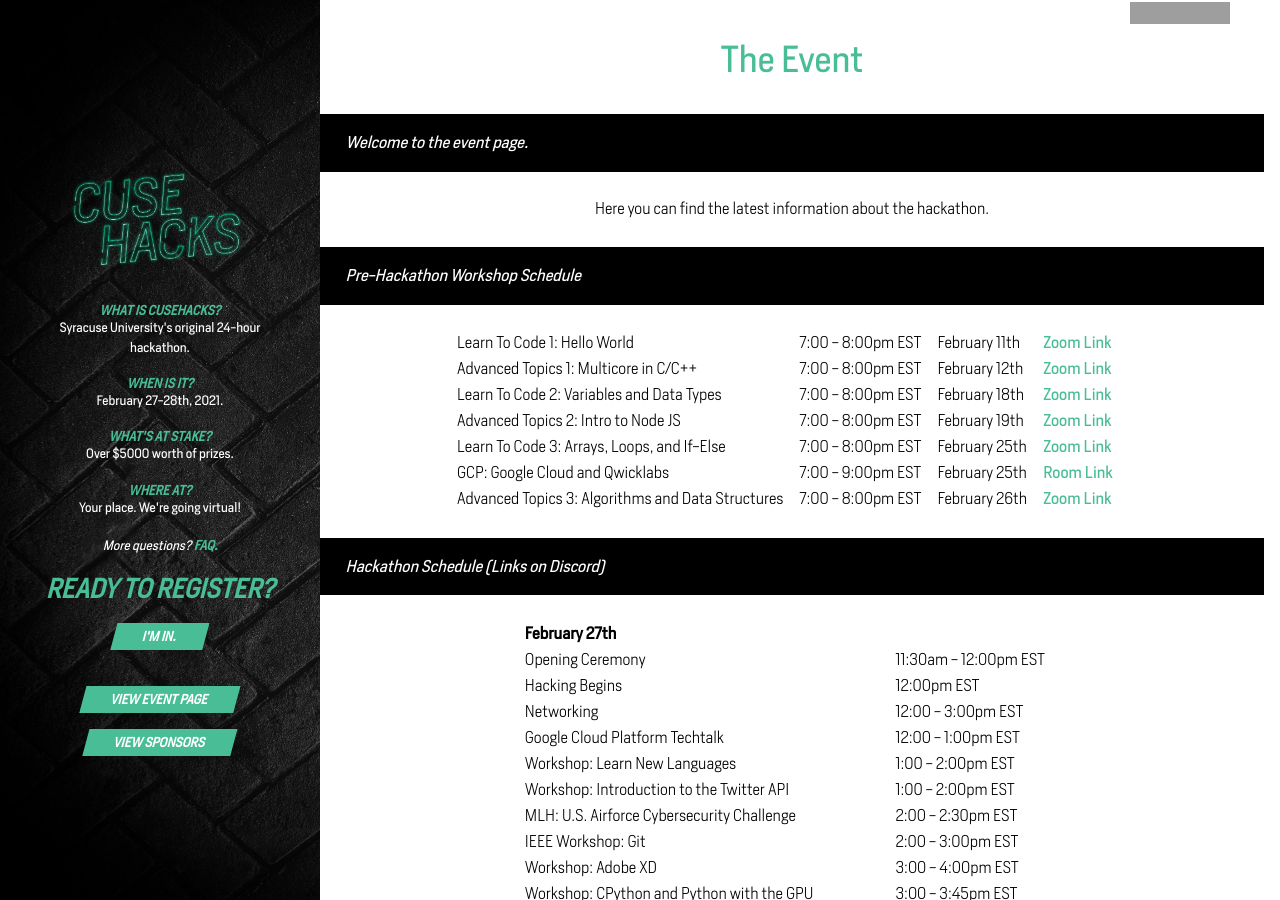
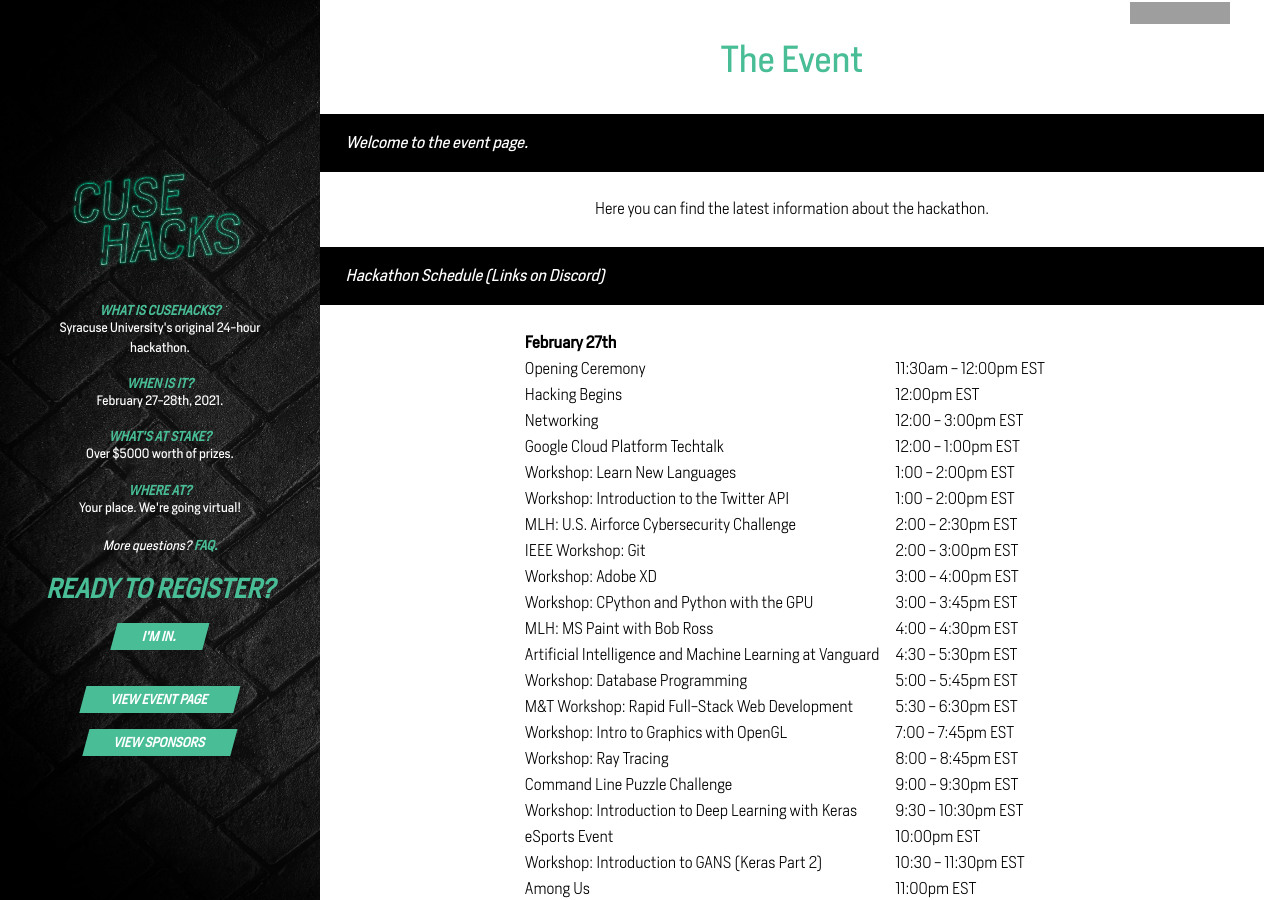
Before and after one commit to innovateorange/cusehacks, a Jekyll site: the page built from event.html, in a window 1280 px wide and 900 px high. Built offline with Jekyll 4.4.1, drawn with Linux system fonts in a browser that asks for light colours; nearby versions of some CDN libraries; a script that is not in the unit is left out; grey boxes are pictures that could not be loaded.

Commit message:
removed prehackathon schedule

```diff
--- a/_config.yml
+++ b/_config.yml
@@ -226,44 +226,6 @@
   - header: "Welcome to the event page."
     content: >
       Here you can find the latest information about the hackathon.
-  - header: "Pre-Hackathon Workshop Schedule"
-    events:
-      - event_details:
-        - "Learn To Code 1: Hello World"
-        - "7:00 - 8:00pm EST"
-        - "February 11th"
-        - <a target="_blank" href="https://zoom.us/j/93352719823?pwd=RzVlK0xCbEVCYlFsR0NMUmVmK0h4QT09">Zoom Link</a>
-      - event_details:
-        - "Advanced Topics 1: Multicore in C/C++"
-        - "7:00 - 8:00pm EST"
-        - "February 12th"
-        - <a target="_blank" href="https://zoom.us/j/97366178094?pwd=VDZwZkNKV0ovK2wyNWptSy9XVGJ2dz09">Zoom Link</a>
-      - event_details:
-        - "Learn To Code 2: Variables and Data Types"
-        - "7:00 - 8:00pm EST"
-        - "February 18th"
-        - <a target="_blank" href="https://zoom.us/j/93551977288?pwd=ZGxya3E5cjBJdVdUaDJUN29nMUJ3UT09">Zoom Link</a>
-      - event_details:
-        - "Advanced Topics 2: Intro to Node JS"
-        - "7:00 - 8:00pm EST"
-        - "February 19th"
-        - <a target="_blank" href="https://zoom.us/j/97548031464?pwd=ZnQ3RXFGZG9IY1hOTk1WRzhKcjhYdz09">Zoom Link</a>
-      - event_details:
-        - "Learn To Code 3: Arrays, Loops, and If-Else"
-        - "7:00 - 8:00pm EST"
-        - "February 25th"
-        - <a target="_blank" href="https://zoom.us/j/93216303205?pwd=YVd0Q0JCU3QyRmdXZUpFUXd4Y2FMZz09">Zoom Link</a>
-      - event_details:
-        - "GCP: Google Cloud and Qwicklabs"
-        - "7:00 - 9:00pm EST"
-        - "February 25th"
-        - <a target="_blank" href="http://goo.gle/CloudHackathonLive">Room Link</a>
-      - event_details:
-        - "Advanced Topics 3: Algorithms and Data Structures"
-        - "7:00 - 8:00pm EST"
-        - "February 26th"
-        - <a target="_blank" href="https://zoom.us/j/97591901787?pwd=dTV6ZVZXeHdSaTVtZWZ3dFluRHNlZz09">Zoom Link</a>
-
   - header: "Hackathon Schedule (Links on Discord)"
     events:
       - event_details:
```
